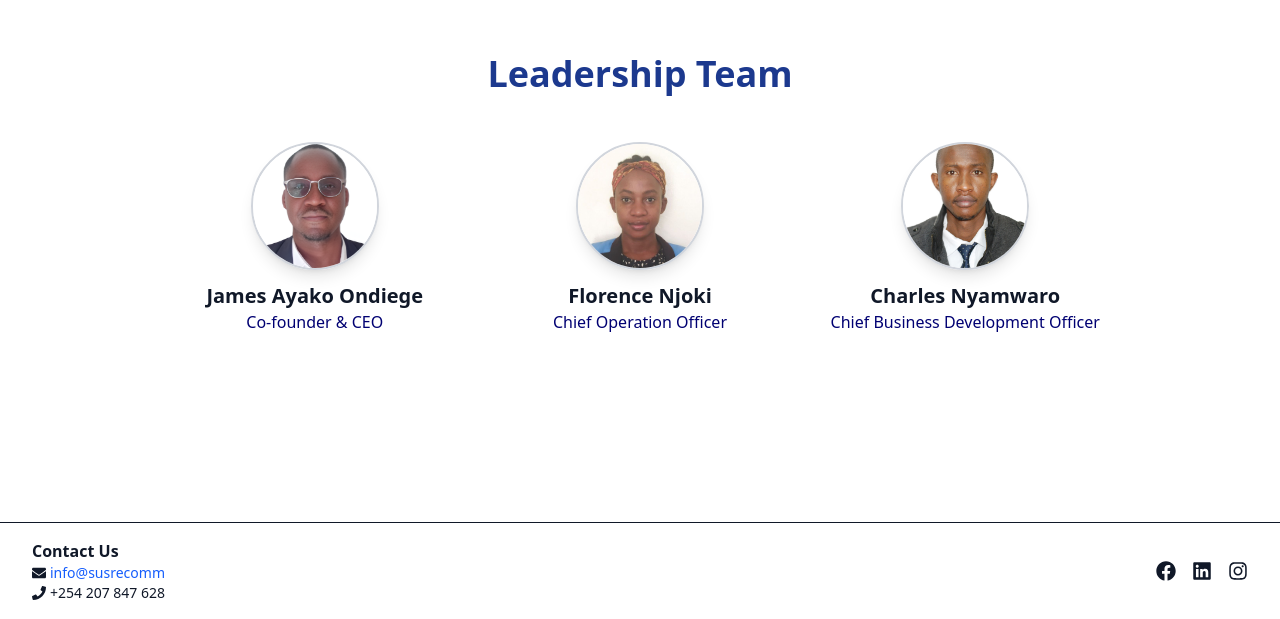
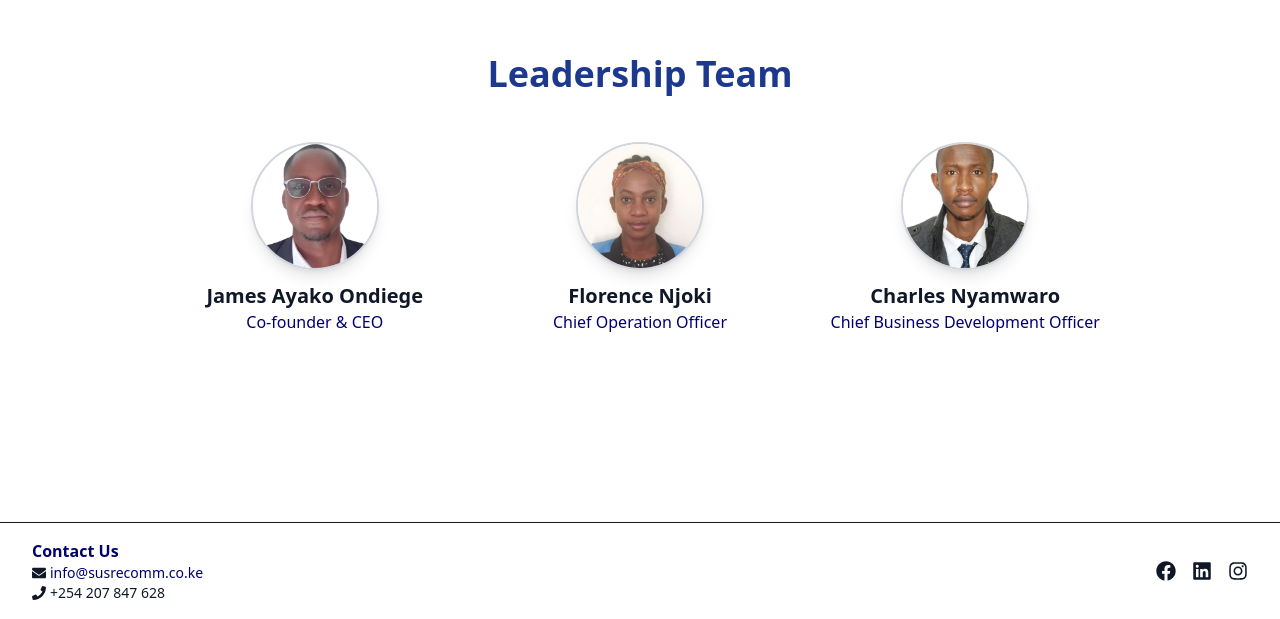
Before and after one commit to uncle12genius/Sus-Recomm, a React (Vite) app: page / in a window 1280 px wide. Shown: the part 3967-4586 px from the top of the page. Built offline with nearby package versions, Linux system fonts and the light colour scheme.

Commit message:
hero section fix

```diff
--- a/src/components/Footer.jsx
+++ b/src/components/Footer.jsx
@@ -6,10 +6,10 @@ const Footer = () => {
       <div className="container mx-auto flex flex-col md:flex-row justify-between items-center">
         {/* Contact Section */}
         <div className="text-center md:text-left mb-3 md:mb-0">
-          <h2 className="text-md font-semibold">Contact Us</h2>
+          <h2 className="text-md font-semibold text-[#000072]">Contact Us</h2>
           <p className="flex items-center text-sm">
             <FaEnvelope className="mr-1" />
-            <a href="mailto:info@susrecomm" className="text-blue-600">info@susrecomm</a>
+            <a href="mailto:info@susrecomm.co.ke" className="text-[#000072]">info@susrecomm.co.ke</a>
           </p>
           <p className="flex items-center text-sm">
             <FaPhone className="mr-1" />
--- a/src/pages/Home.jsx
+++ b/src/pages/Home.jsx
@@ -6,7 +6,7 @@ const images = [
   { src: "./image1.jpeg", text: "We aim to achieve expansive energy infrastructure and upgrade technology to provide clean and more efficient energy", id: "About" },
   { src: "./image2.jpg", text: "We seek to play an integral role in land management, housing, and the ultimate development of future sustainable cities and communities.", id: "About" },
   { src: "./image3.jpg", text: "We believe in developing workable models around sustainability indicators through possible public-private partnerships.", id: "About" },
-  { src: "./image4.png", text: "We build trusted and enduring relationships with clients, experts, and colleagues to achieve win-win outcomes.", id: "About" },
+  { src: "./image4.jpg", text: "We build trusted and enduring relationships with clients, experts, and colleagues to achieve win-win outcomes.", id: "About" },
 ];
 
 const Home = () => {
```
Also changed, not shown: public/image4.jpg (added), public/image4.png (deleted).
